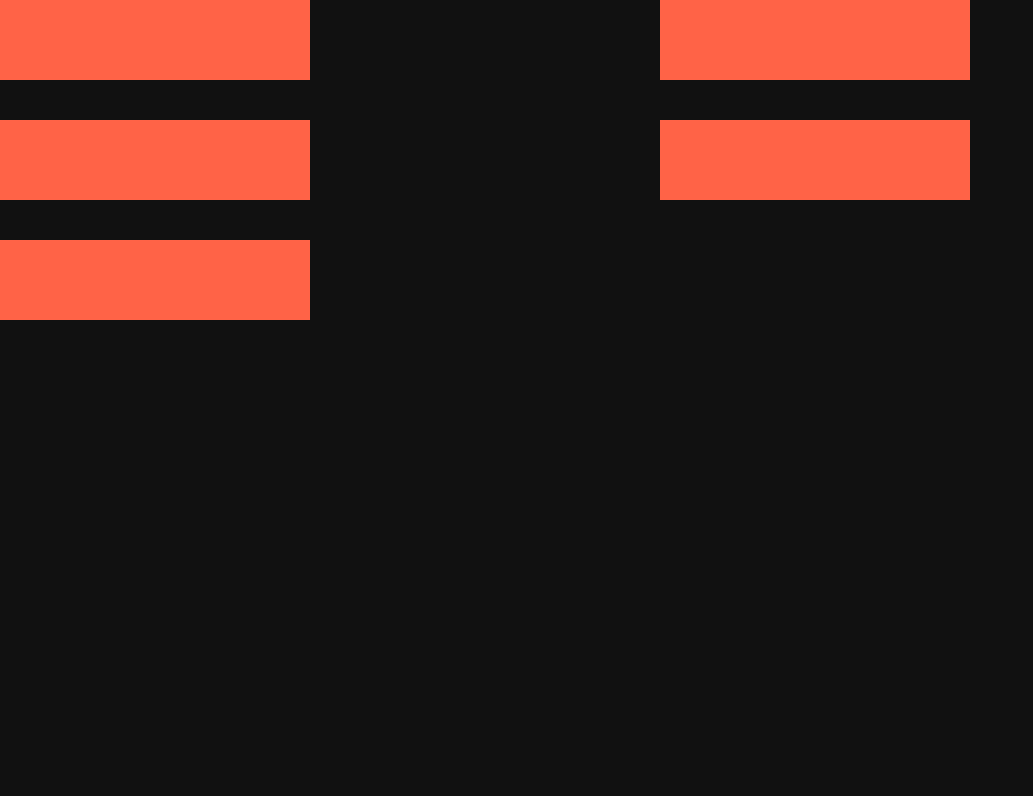
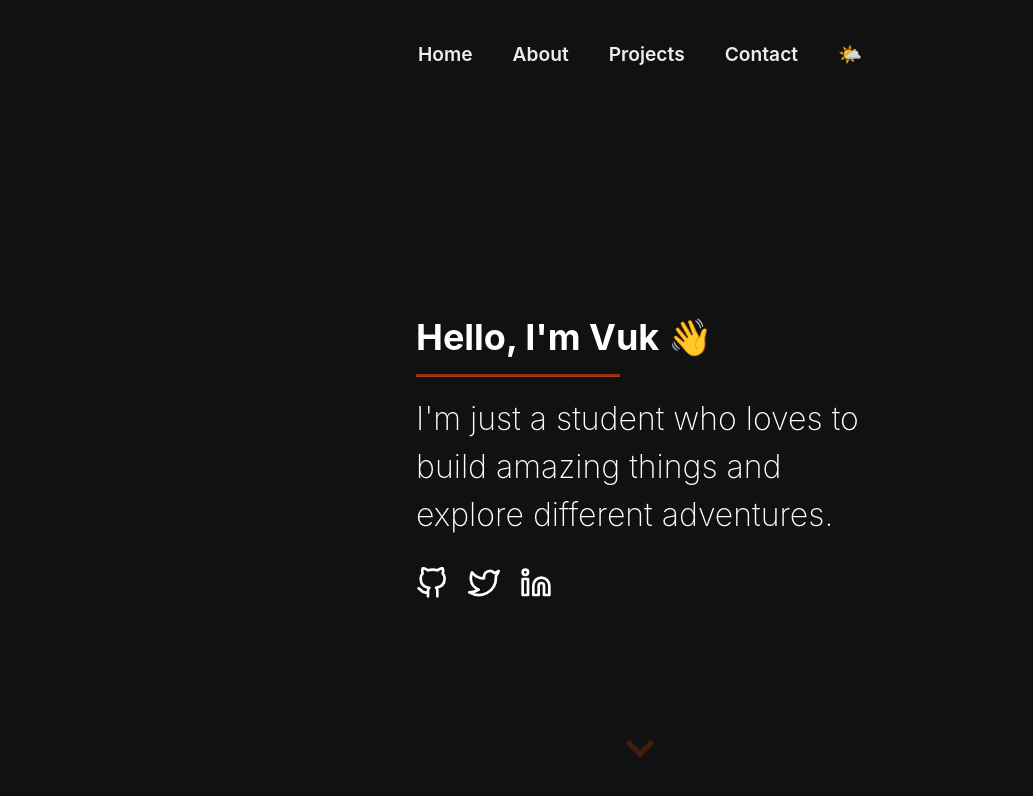
Before and after one commit to YuukaDev/vukcode.rs, a React (Create React App) app: page /test in a window 1280 px wide. Shown: the top 796 px of the page, without its empty margins (0-1033 px from the left). Built offline with nearby package versions, Linux system fonts and the light colour scheme.

Commit message:
Update test.js

```diff
--- a/src/layout/test.js
+++ b/src/layout/test.js
@@ -1,13 +1,13 @@
-import { SimpleGrid, Box, Heading, Text, Image } from "@chakra-ui/react"
+import Hero from "../components/Hero/Hero";
+import Navigation from "../components/Navigation/Navigation";
 
 export default function Test() {
     return (
-        <SimpleGrid columns={2} spacing={10}>
-            <Box bg='tomato' w="50%" height='80px'></Box>
-            <Box bg='tomato' w="50%" height='80px'></Box>
-            <Box bg='tomato' w="50%" height='80px'></Box>
-            <Box bg='tomato' w="50%" height='80px'></Box>
-            <Box bg='tomato' w="50%" height='80px'></Box>
-        </SimpleGrid>
+        <>
+            <Navigation />
+            <br /><br />
+            <br /><br />
+            <Hero />
+        </>
     )
 }
```
